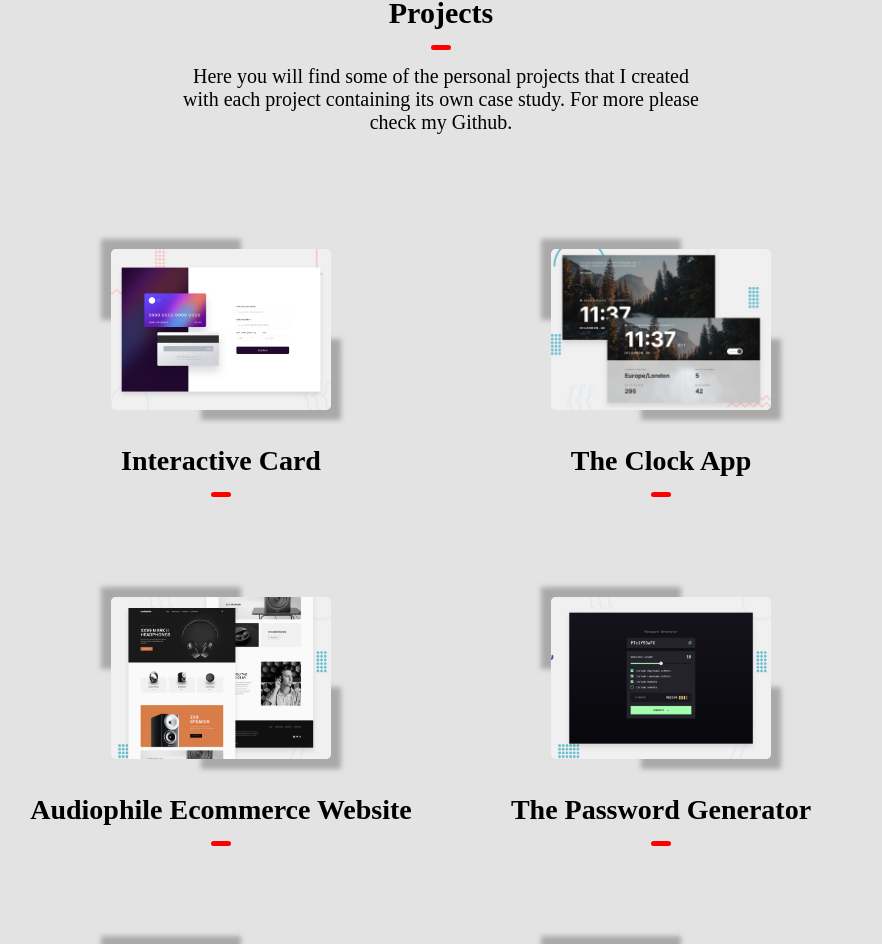
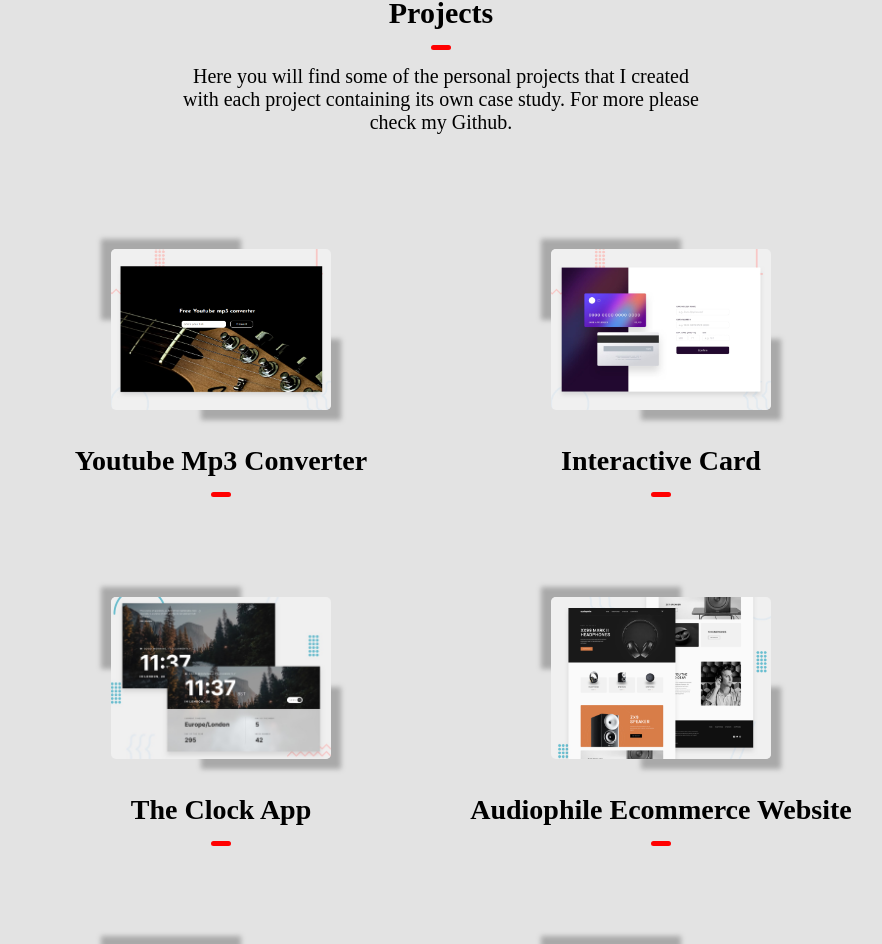
Before and after one commit to Milltiades/My-Portfolio, a React (Vite) app: page / in a window 1280 px wide. Shown: the part 1649-2593 px from the top of the page, without its empty margins (199-1081 px from the left). Built offline with nearby package versions, Linux system fonts and the light colour scheme.

Commit message:
add new project

```diff
--- a/src/App.tsx
+++ b/src/App.tsx
@@ -10,7 +10,6 @@ function App() {
   const refC = useRef<any>();
   const refP = useRef<any>();
   const refH = useRef<any>();
-  const refL = useRef<any>();
 
   const AboutCLick = () => {
     ref.current.scrollIntoView({ behavior: "smooth" });
@@ -155,6 +154,21 @@ function App() {
         </ProjectDivP>
         <ProDiv>
         <ProDivInside>
+
+          <Project>
+            <Img src="/assets/converterImg.PNG" alt="" />
+            <ImgButton
+              onClick={() =>
+                window.open("https://youtube-mp3-converter.netlify.app/")
+              }
+            >
+              Youtube Mp3 Converter
+            </ImgButton>
+          </Project>
+          <UnderDiv />
+        </ProDivInside>
+        <ProDivInside>
+
             <Project>
               <Img src="/assets/interactive-preview.jpg" alt="" />
               <ImgButton
```
Also changed, not shown: public/assets/converterImg.PNG (added).
